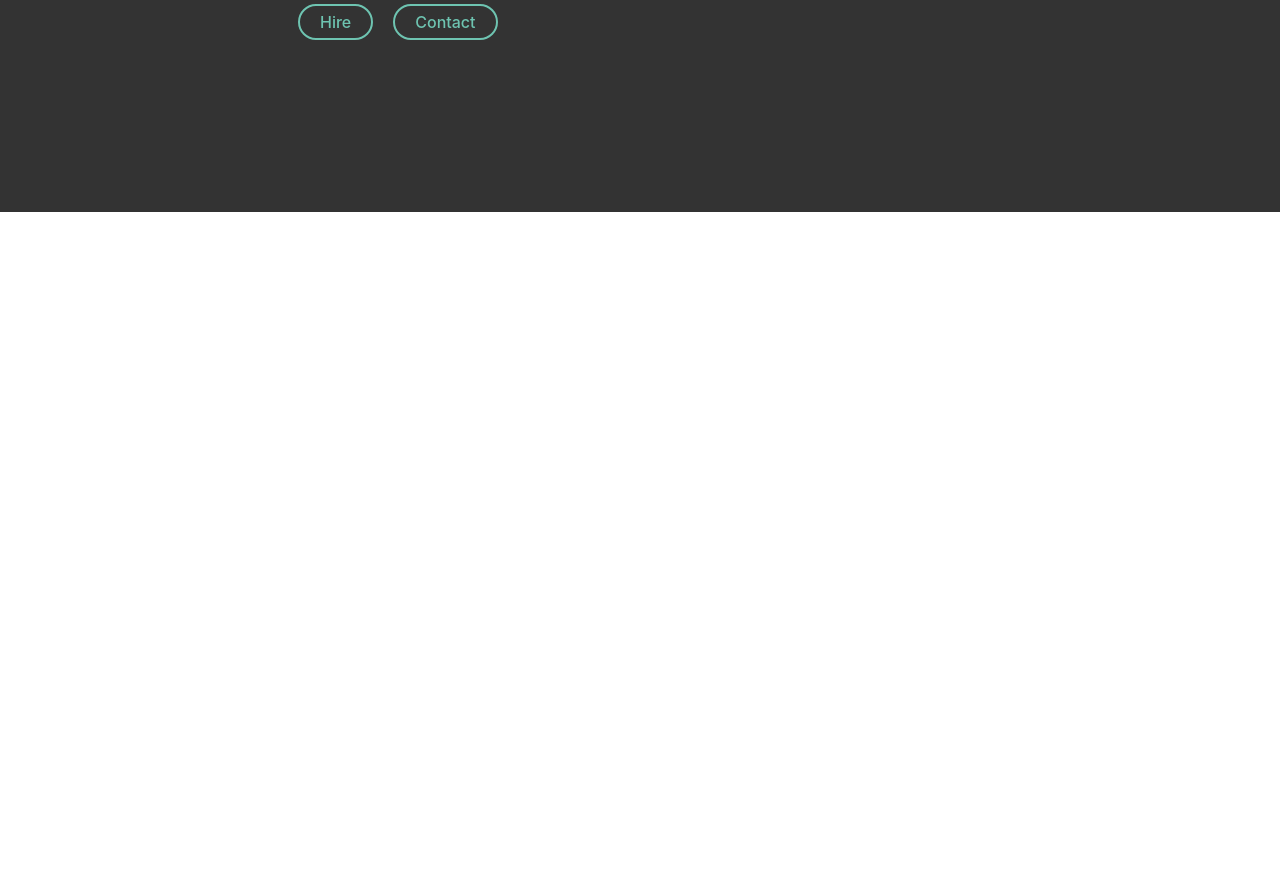
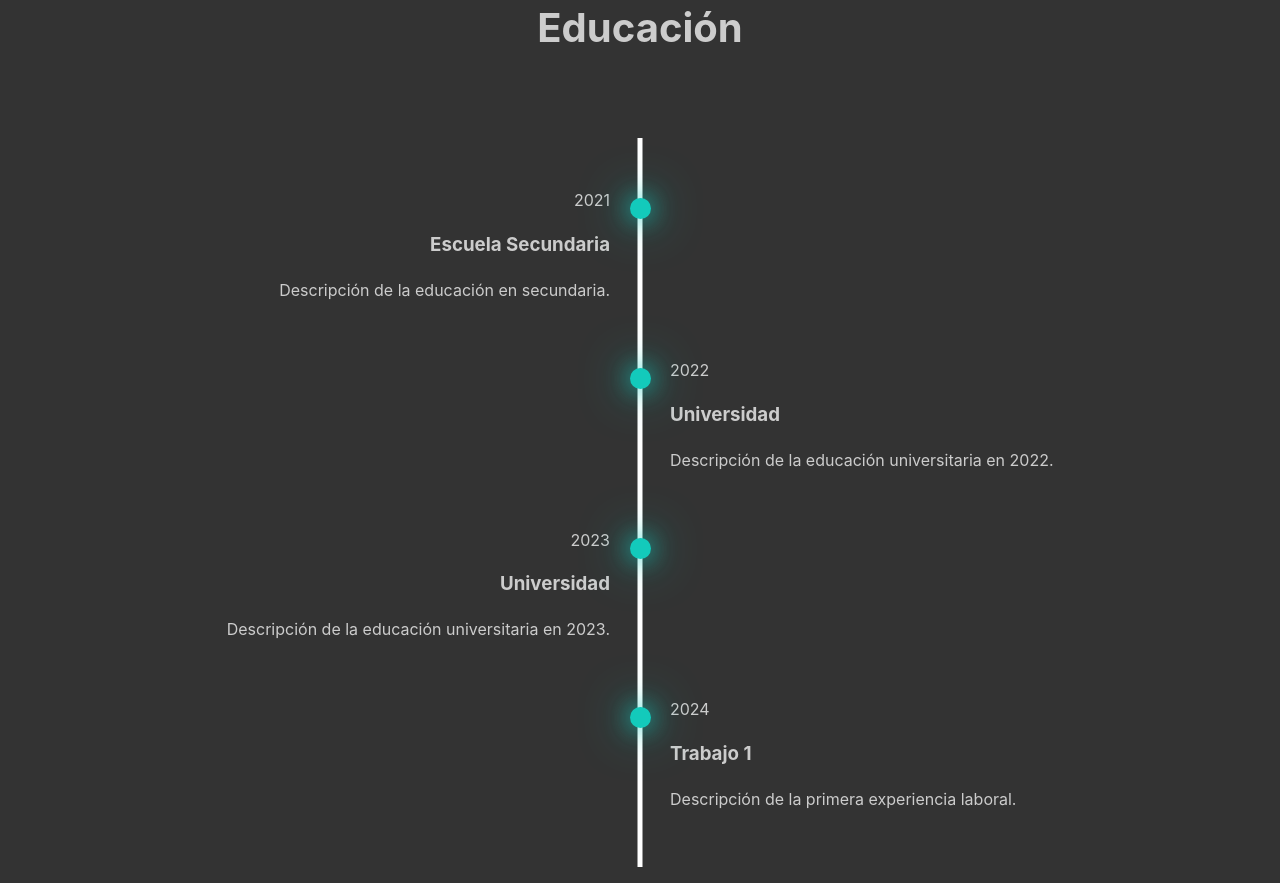
Before and after one commit to ns9489/portfolio-react-natalia, a React (Vite) app: page / in a window 1280 px wide. Shown: the part 620-1503 px from the top of the page. Before the commit the page ends 832 px from the top, so only its background shows below. Built offline with nearby package versions, Linux system fonts and the light colour scheme.

Commit message:
Se agregaron componentes de educacion en la carpeta UI y Layout

```diff
--- a/src/components/IU/Education/Education.css
+++ b/src/components/IU/Education/Education.css
@@ -0,0 +1,38 @@
+:root {
+    --main-color: rgb(19, 202, 187);
+    --bg-color: rgba(22, 24, 23, 0.8);
+    --segundo-color: #fff;
+}
+
+.education-section {
+    padding: 100px 15px;
+    background-color: #131212;
+    color: #fff;
+}
+
+.heading {
+    font-size: 2.5rem;
+    text-align: center;
+    margin: 5rem 0;
+    position: relative;
+}
+
+.timeline-items {
+    max-width: 1200px;
+    margin: auto;
+    display: flex;
+    flex-wrap: wrap;
+    position: relative;
+    padding-top: 50px;
+}
+
+.timeline-items::before {
+    content: "";
+    position: absolute;
+    width: 5px;
+    height: 100%;
+    background-color: var(--segundo-color);
+    left: 50%;
+    top: 0;
+    transform: translateX(-50%);
+}
--- a/src/components/IU/Education/Education.jsx
+++ b/src/components/IU/Education/Education.jsx
@@ -1,26 +1,24 @@
-// import React from 'react';
-// import './Education.css';
-// import TimelineItem from '../TimelineItem/TimelineItem';
+import React from 'react';
+import './Education.css';
+import {TimelineItem} from '../TimelineItem/TimelineItem';
 
 
-// const educationData = [
-//     { year: "2021", title: "Escuela Secundaria", description: "Descripción de la educación en secundaria." },
-//     { year: "2022", title: "Universidad", description: "Descripción de la educación universitaria en 2022." },
-//     { year: "2023", title: "Universidad", description: "Descripción de la educación universitaria en 2023." },
-//     { year: "2024", title: "Trabajo 1", description: "Descripción de la primera experiencia laboral." }
-// ];
+const educationData = [
+    { year: "2021", title: "Escuela Secundaria", description: "Descripción de la educación en secundaria." },
+    { year: "2022", title: "Universidad", description: "Descripción de la educación universitaria en 2022." },
+    { year: "2023", title: "Universidad", description: "Descripción de la educación universitaria en 2023." },
+    { year: "2024", title: "Trabajo 1", description: "Descripción de la primera experiencia laboral." }
+];
 
-// const Education= () => {
-//     return (
-//         <div className="education" id="education">
-//             <h2 className="heading">Educación</h2>
-//             <div className="timeline-items">
-//                 {educationData.map((item, index) => (
-//                     <TimelineItem key={index} year={item.year} title={item.title} description={item.description} />
-//                 ))}
-//             </div>
-//         </div>
-//     );
-// }
-
-// export default Education;
+export const Education= () => {
+    return (
+        <div className="education" id="education">
+            <h2 className="heading">Educación</h2>
+            <div className="timeline-items">
+                {educationData.map((item, index) => (
+                    <TimelineItem key={index} year={item.year} title={item.title} description={item.description} />
+                ))}
+            </div>
+        </div>
+    );
+}
--- a/src/components/IU/SocialIcon/SocialIcons.jsx
+++ b/src/components/IU/SocialIcon/SocialIcons.jsx
@@ -16,5 +16,4 @@ export const SocialIcon = () => {
       </div>
     )
 }
-
 export default SocialIcon;
--- a/src/components/IU/TimelineItem/TimelineItem.css
+++ b/src/components/IU/TimelineItem/TimelineItem.css
@@ -0,0 +1,26 @@
+.timeline-item {
+    width: 100%;
+    position: relative;
+    margin-bottom: 40px;
+}
+
+.timeline-item:nth-child(odd) {
+    padding-right: calc(50% + 30px);
+    text-align: right;
+}
+
+.timeline-item:nth-child(even) {
+    padding-left: calc(50% + 30px);
+    text-align: left;
+}
+
+.timeline-dot {
+    height: 21px;
+    width: 21px;
+    background-color: var(--main-color);
+    box-shadow: 0 0 25px var(--main-color), 0 0 50px var(--main-color);
+    position: absolute;
+    left: calc(50% - 10.5px);
+    border-radius: 50%;
+    top: 10px;
+}
--- a/src/components/IU/TimelineItem/TimelineItem.jsx
+++ b/src/components/IU/TimelineItem/TimelineItem.jsx
@@ -1,17 +1,15 @@
-// import React from 'react';
-// import './TimelineItem.css';
+import React from 'react';
+import './TimelineItem.css';
 
-// const TimelineItem = ({ year, title, description }) => {
-//     return (
-//         <div className="timeline-item">
-//             <div className="timeline-dot"></div>
-//             <div className="timeline-date">{year}</div>
-//             <div className="timeline-content">
-//                 <h3>{title}</h3>
-//                 <p>{description}</p>
-//             </div>
-//         </div>
-//     );
-// };
-
-// export default TimelineItem;
+export const TimelineItem = ({ year, title, description }) => {
+    return (
+        <div className="timeline-item">
+            <div className="timeline-dot"></div>
+            <div className="timeline-date">{year}</div>
+            <div className="timeline-content">
+                <h3>{title}</h3>
+                <p>{description}</p>
+            </div>
+        </div>
+    );
+};
--- a/src/components/Layouts/EducationSection/EducationSection.jsx
+++ b/src/components/Layouts/EducationSection/EducationSection.jsx
@@ -1,13 +1,8 @@
-// import React from 'react';
-// import Education from "../../IU/Education/Education";
+import React from 'react';
+import { Education } from '../../IU/Education/Education';
 
-// const EducationSection = () => {
-//     return (
-//         <>
-//             <Education />
-//         </>
-//     );
-// }
-
-
-// export default EducationSection;
+export const EducationSection = () => {
+  return (
+    <Education/>
+  )
+}
--- a/src/components/Pages/App.jsx
+++ b/src/components/Pages/App.jsx
@@ -2,7 +2,7 @@ import React from "react";
 import 'animate.css';
 import { Header } from "../Layouts/Header/Header";
 import { AboutMe } from "../Layouts/AboutMe/AboutMe";
-//import { EducationSection } from "../Layouts/EducationSection/EducationSection";
+import { EducationSection } from "../Layouts/EducationSection/EducationSection"
 
 
 function App() {
@@ -10,7 +10,7 @@ function App() {
     <>
       <Header />
       <AboutMe />
-{ /*<EducationSection/>*/ }
+      <EducationSection/>
    </>
   );
 }
```
